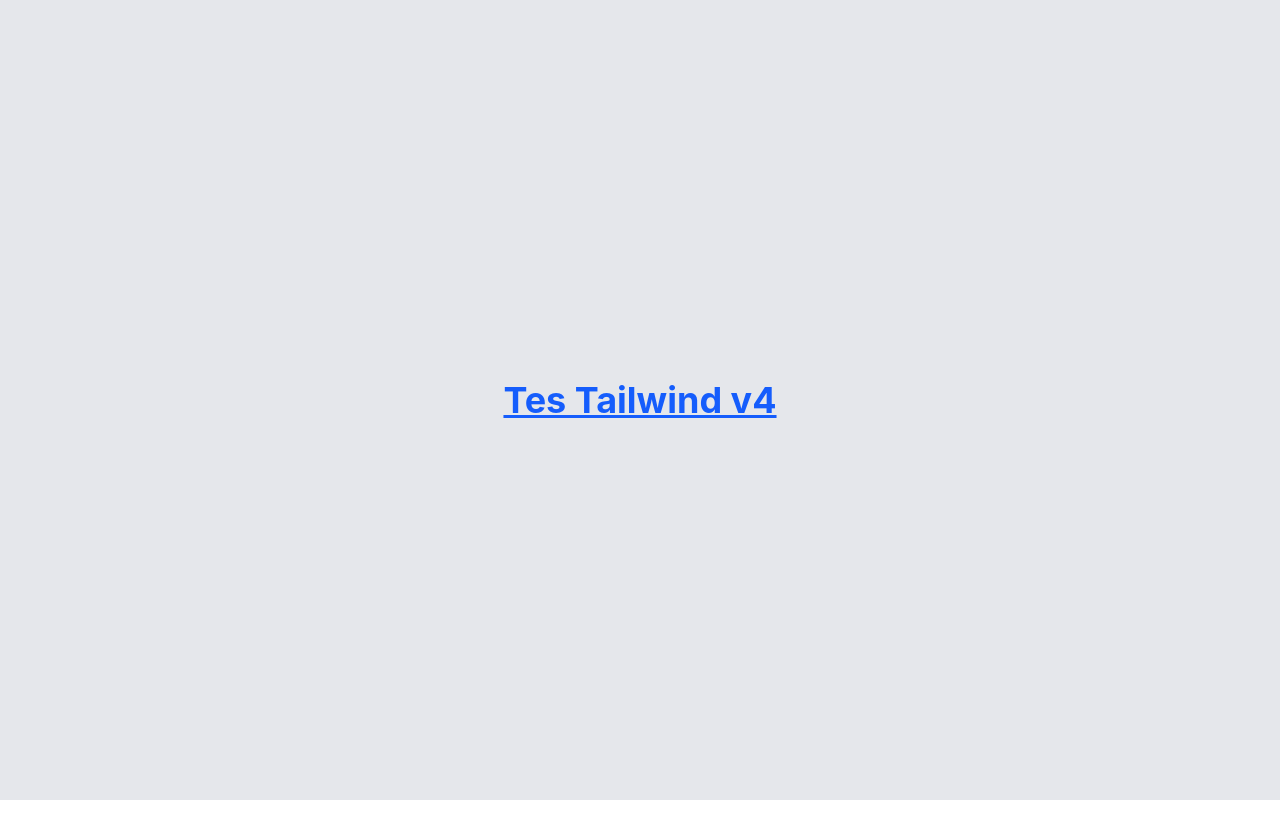
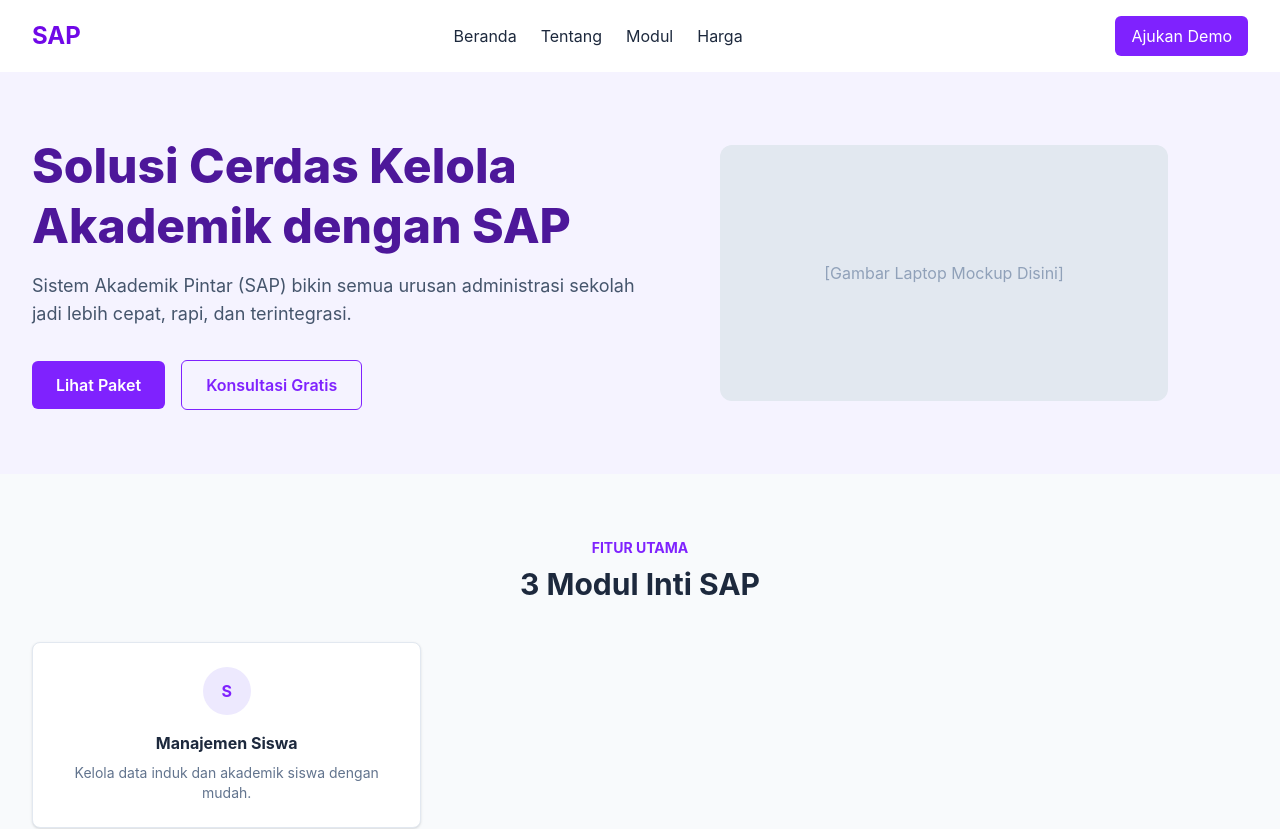
Before and after one commit to Andikarizkiferdianto/mini-project-fe, a React (Vite) app: page / in a window 1280 px wide. Shown: the top 829 px of the page. Before the commit the page ends 800 px from the top, so only its background shows below. Built offline with nearby package versions, Linux system fonts and the light colour scheme.

Commit message:
Landing Page skeleton SAP

```diff
--- a/src/App.jsx
+++ b/src/App.jsx
@@ -1,10 +1,8 @@
+import LandingPage from './components/Landingpage'
+
 function App() {
   return (
-    <div className="flex h-screen items-center justify-center bg-gray-200">
-      <h1 className="text-4xl font-bold text-blue-600 underline">
-        Tes Tailwind v4
-      </h1>
-    </div>
+    <LandingPage />
   )
 }
 
--- /dev/null
+++ b/src/components/Landingpage.jsx
@@ -0,0 +1,67 @@
+function LandingPage() {
+  return (
+    <div className="min-h-screen bg-slate-50 font-sans text-slate-800">
+
+      {/* 1. NAVBAR - Jatah Sakti */}
+      <nav className="flex items-center justify-between bg-white px-8 py-4 shadow-sm">
+        <div className="text-2xl font-bold text-violet-700">SAP</div>
+        <div className="hidden space-x-6 md:flex">
+          <a href="#" className="hover:text-violet-600">Beranda</a>
+          <a href="#" className="hover:text-violet-600">Tentang</a>
+          <a href="#" className="hover:text-violet-600">Modul</a>
+          <a href="#" className="hover:text-violet-600">Harga</a>
+        </div>
+        <button className="rounded-md bg-violet-600 px-4 py-2 text-white hover:bg-violet-700">
+          Ajukan Demo
+        </button>
+      </nav>
+
+      {/* 2. HERO SECTION - Jatah Sakti */}
+      <section className="flex flex-col-reverse items-center justify-between px-8 py-16 md:flex-row bg-violet-50">
+        <div className="w-full md:w-1/2">
+          <h1 className="mb-4 text-4xl font-extrabold leading-tight text-violet-900 md:text-5xl">
+            Solusi Cerdas Kelola Akademik dengan SAP
+          </h1>
+          <p className="mb-8 text-lg text-slate-600">
+            Sistem Akademik Pintar (SAP) bikin semua urusan administrasi sekolah jadi lebih cepat, rapi, dan terintegrasi.
+          </p>
+          <div className="space-x-4">
+             <button className="rounded-md bg-violet-600 px-6 py-3 font-semibold text-white hover:bg-violet-700">Lihat Paket</button>
+             <button className="rounded-md border border-violet-600 px-6 py-3 font-semibold text-violet-600 hover:bg-violet-50">Konsultasi Gratis</button>
+          </div>
+        </div>
+        {/* Tempat gambar Jatah Sakti (Golet asset dewe sing apik) */}
+        <div className="mb-8 w-full md:mb-0 md:w-1/2 flex justify-center">
+            <div className="h-64 w-full max-w-md rounded-xl bg-slate-200 flex items-center justify-center text-slate-400">
+                [Gambar Laptop Mockup Disini]
+            </div>
+        </div>
+      </section>
+
+      {/* 3. MODUL SECTION - Jatah Fadhil */}
+      <section className="px-8 py-16 text-center">
+        <h2 className="mb-2 text-sm font-bold uppercase text-violet-600">Fitur Utama</h2>
+        <h3 className="mb-10 text-3xl font-bold text-slate-800">3 Modul Inti SAP</h3>
+
+        {/* Grid buat 3 modul bae, de teruske Fadhil */}
+        <div className="grid grid-cols-1 gap-6 sm:grid-cols-2 md:grid-cols-3">
+           {/* Modul 1 */}
+          <div className="rounded-lg border border-slate-200 bg-white p-6 shadow-sm hover:shadow-md transition">
+            <div className="mx-auto mb-4 h-12 w-12 rounded-full bg-violet-100 flex items-center justify-center text-violet-600 font-bold">S</div>
+            <h4 className="font-bold text-slate-800">Manajemen Siswa</h4>
+            <p className="text-sm text-slate-500 mt-2">Kelola data induk dan akademik siswa dengan mudah.</p>
+          </div>
+          {/* Fadhil lanjutke Modul Keuangan karo Modul Kelas nang ngene */}
+        </div>
+      </section>
+
+      {/* 4. FOOTER (Kosongan sek) */}
+      <footer className="bg-slate-900 px-8 py-8 text-center text-white">
+        <p>© 2026 SAP (Sistem Akademik Pintar). Developed by Tim Frontend.</p>
+      </footer>
+
+    </div>
+  )
+}
+
+export default LandingPage
```
